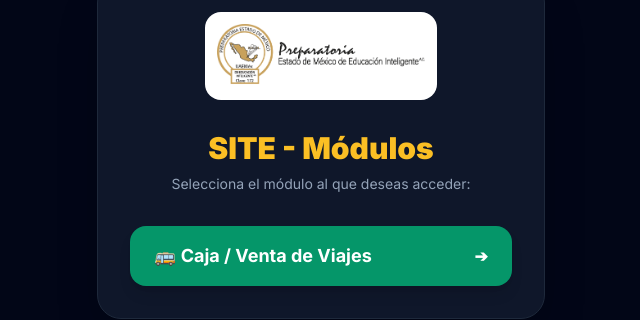
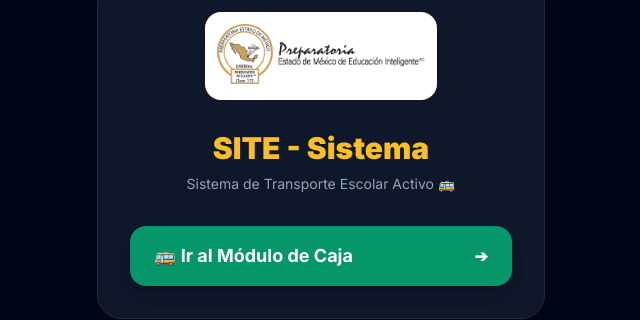
Before and after one commit to arturosupervision-art/SITE-PEM, a Next.js app: page / in a window 1280 px wide. Shown: the part 219-539 px from the top of the page, without its empty margins (319-959 px from the left). Built offline with nearby package versions, Linux system fonts and the light colour scheme.

Commit message:
Update page.tsx

```diff
--- a/app/page.tsx
+++ b/app/page.tsx
@@ -1,4 +1,3 @@
-// app/page.tsx
 import Link from 'next/link'
 
 export default function Home() {
@@ -8,19 +7,17 @@ export default function Home() {
         <div className="bg-white p-3 rounded-2xl inline-block mb-6">
           <img src="/logo negro.png" alt="Logo SITE" className="h-16 object-contain" onError={(e) => e.currentTarget.style.display = 'none'} />
         </div>
-        <h1 className="text-3xl font-black text-[#fbbf24] mb-2">SITE - Módulos</h1>
-        <p className="text-slate-400 text-sm mb-8">Selecciona el módulo al que deseas acceder:</p>
+        <h1 className="text-3xl font-black text-[#fbbf24] mb-2">SITE - Sistema</h1>
+        <p className="text-slate-400 text-sm mb-8">Sistema de Transporte Escolar Activo 🚌</p>
 
         <div className="space-y-4">
           <Link
             href="/caja"
             className="w-full bg-emerald-600 hover:bg-emerald-500 text-white font-bold py-4 px-6 rounded-2xl transition-all shadow-lg flex items-center justify-between group"
           >
-            <span className="text-lg">🚌 Caja / Venta de Viajes</span>
+            <span className="text-lg">🚌 Ir al Módulo de Caja</span>
             <span className="group-hover:translate-x-1 transition-transform">➔</span>
           </Link>
-
-          {/* Aquí podrás agregar más botones en el futuro (ej. Alumnos, Reportes, etc.) */}
         </div>
       </div>
 
```
